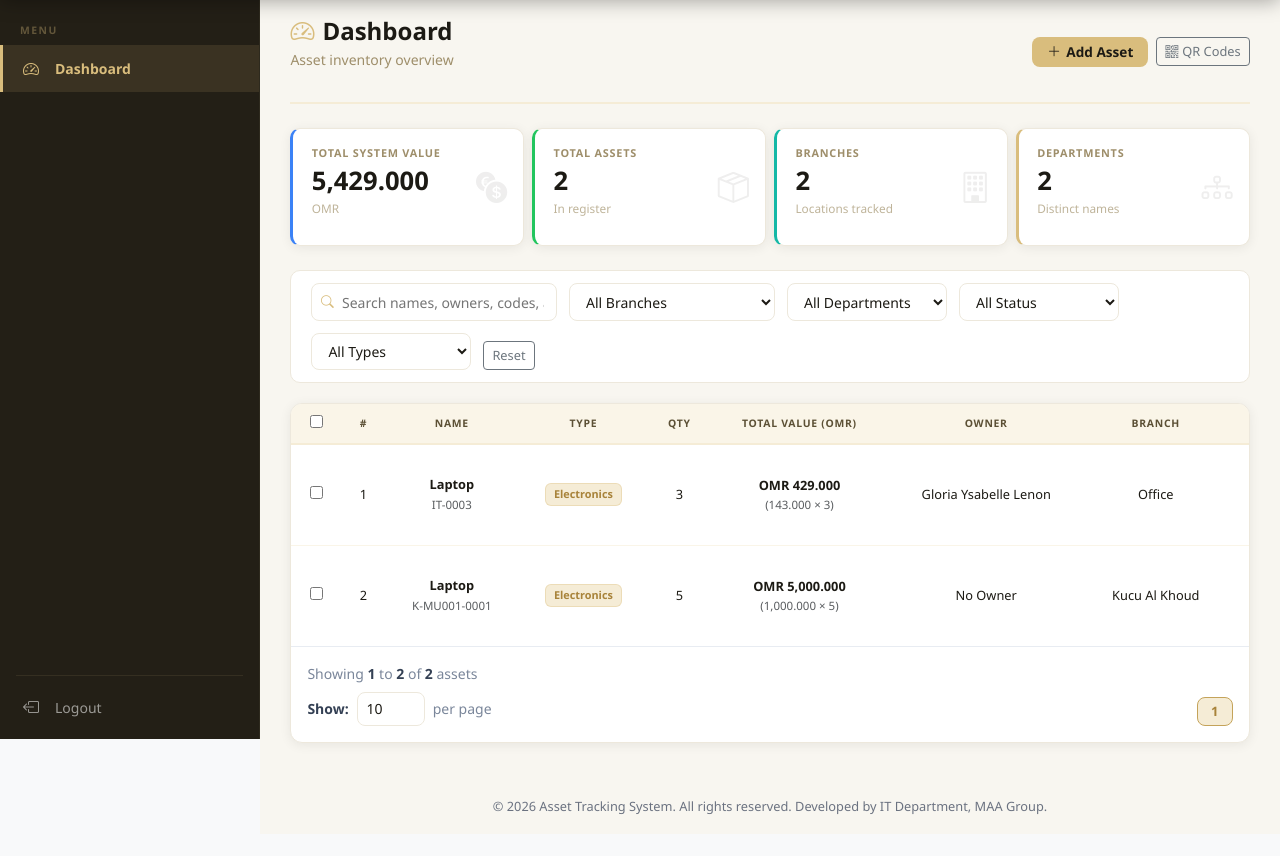
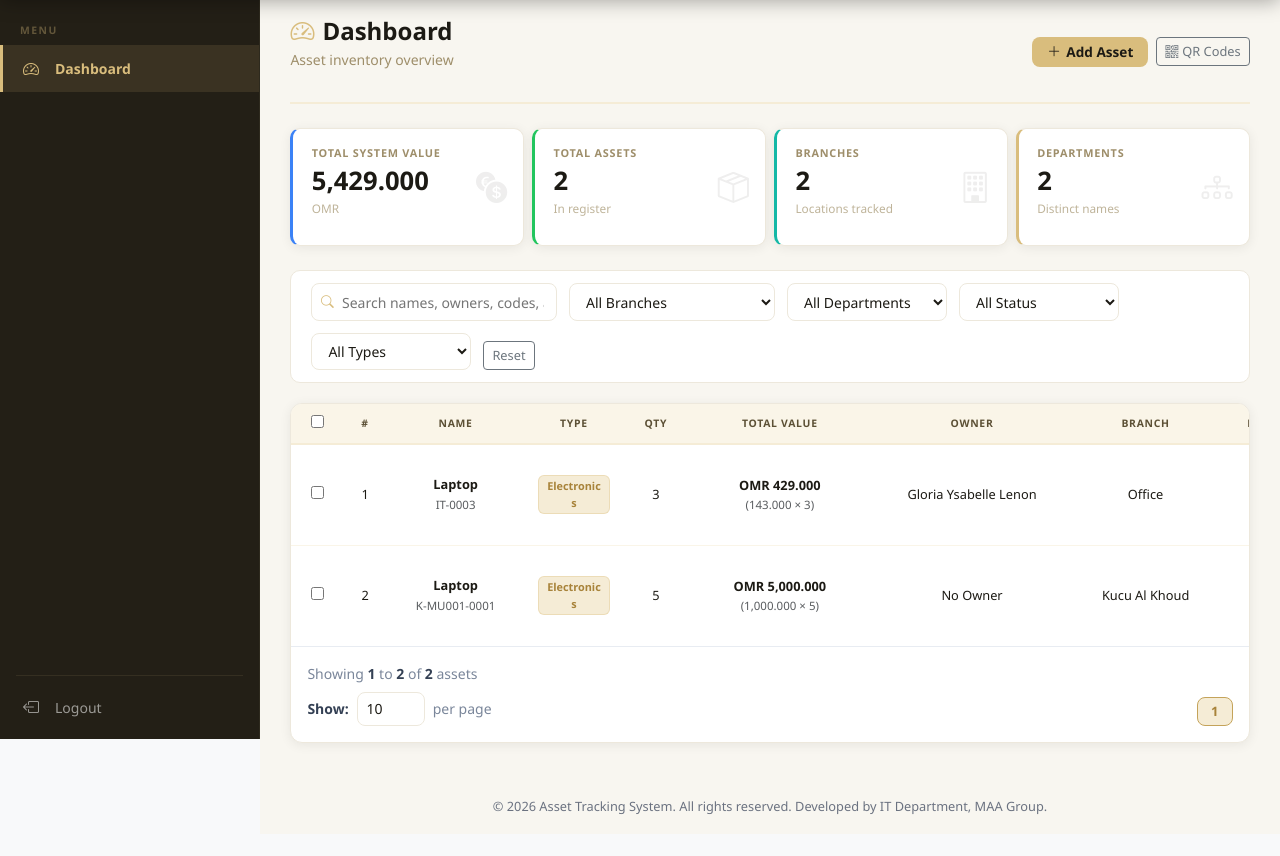
Before and after one commit to Jaypeeeee6/Asset-Tracking-System, a Flask app: page /assets/dashboard in a window 1280 px wide. Shown: the part 61-917 px from the top of the page. Run offline with Flask 3, Linux system fonts and the light colour scheme; the visitor is signed in with stand-in values (Sample User, id 1); data comes from the database, SQL or seed files in the repository; some libraries are stand-ins or nearby versions.

Commit message:
Modify Assets table col widths

```diff
--- a/static/app-dashboard.css
+++ b/static/app-dashboard.css
@@ -559,6 +559,36 @@
     field-sizing: content;
 }
 
+/* Type column — slightly narrower */
+.asset-dashboard .asset-register-card .app-table col.app-table-col-type {
+    width: 6.25rem;
+}
+
+.asset-dashboard .asset-register-card .app-table th.app-table-col-type,
+.asset-dashboard .asset-register-card .app-table td.app-table-col-type {
+    width: 6.25rem;
+    max-width: 6.25rem;
+    white-space: normal;
+    overflow-wrap: anywhere;
+    box-sizing: border-box;
+    text-align: center;
+}
+
+/* Total Value column — col width; max-width alone is ignored on table cells */
+.asset-dashboard .asset-register-card .app-table col.app-table-col-value {
+    width: 11.5rem;
+}
+
+.asset-dashboard .asset-register-card .app-table th.app-table-col-value,
+.asset-dashboard .asset-register-card .app-table td.app-table-col-value {
+    width: 11.5rem;
+    max-width: 11.5rem;
+    white-space: normal;
+    overflow-wrap: anywhere;
+    box-sizing: border-box;
+    text-align: center;
+}
+
 /* ----- Settings page (same shell as dashboard) ----- */
 .asset-dashboard.settings-page .settings-tab-bar.filter-bar {
     align-items: center;
--- a/templates/index.html
+++ b/templates/index.html
@@ -626,7 +626,7 @@
             }
         }
     </style>
-    <link rel="stylesheet" href="{{ url_for('static', filename='app-dashboard.css') }}">
+    <link rel="stylesheet" href="{{ url_for('static', filename='app-dashboard.css') }}?v=4">
 {% endblock %}
 {% block app_content %}
 {% macro page_href(p) -%}
@@ -776,15 +776,29 @@
     <div class="app-card mb-4 asset-register-card">
         {% if assets %}
         <div style="overflow-x:auto;">
-        <table class="app-table" style="width: 100%; min-width: 1400px;">
+        <table class="app-table asset-register-table" style="width: 100%; min-width: 1400px;">
+        <colgroup>
+            <col>
+            <col>
+            <col>
+            <col class="app-table-col-type">
+            <col>
+            <col class="app-table-col-value">
+            <col>
+            <col>
+            <col>
+            <col>
+            <col>
+            <col>
+        </colgroup>
         <thead>
             <tr>
                 <th><input type="checkbox" id="selectAllCheckbox" title="Select All"></th>
                 <th>#</th>
                 <th><a href="{{ url_for('assets.dashboard') }}{{ sort_href('name') }}">Name{% if sort_by == 'name' %} {% if sort_dir == 'asc' %}&#9650;{% else %}&#9660;{% endif %}{% endif %}</a></th>
-                <th><a href="{{ url_for('assets.dashboard') }}{{ sort_href('asset_type') }}">Type{% if sort_by == 'asset_type' %} {% if sort_dir == 'asc' %}&#9650;{% else %}&#9660;{% endif %}{% endif %}</a></th>
+                <th class="app-table-col-type"><a href="{{ url_for('assets.dashboard') }}{{ sort_href('asset_type') }}">Type{% if sort_by == 'asset_type' %} {% if sort_dir == 'asc' %}&#9650;{% else %}&#9660;{% endif %}{% endif %}</a></th>
                 <th><a href="{{ url_for('assets.dashboard') }}{{ sort_href('quantity') }}">QTY{% if sort_by == 'quantity' %} {% if sort_dir == 'asc' %}&#9650;{% else %}&#9660;{% endif %}{% endif %}</a></th>
-                <th><a href="{{ url_for('assets.dashboard') }}{{ sort_href('price') }}">Total Value (OMR){% if sort_by == 'price' %} {% if sort_dir == 'asc' %}&#9650;{% else %}&#9660;{% endif %}{% endif %}</a></th>
+                <th class="app-table-col-value"><a href="{{ url_for('assets.dashboard') }}{{ sort_href('price') }}">Total Value{% if sort_by == 'price' %} {% if sort_dir == 'asc' %}&#9650;{% else %}&#9660;{% endif %}{% endif %}</a></th>
                 <th><a href="{{ url_for('assets.dashboard') }}{{ sort_href('owner') }}">Owner{% if sort_by == 'owner' %} {% if sort_dir == 'asc' %}&#9650;{% else %}&#9660;{% endif %}{% endif %}</a></th>
                 <th><a href="{{ url_for('assets.dashboard') }}{{ sort_href('branch') }}">Branch{% if sort_by == 'branch' %} {% if sort_dir == 'asc' %}&#9650;{% else %}&#9660;{% endif %}{% endif %}</a></th>
                 <th><a href="{{ url_for('assets.dashboard') }}{{ sort_href('department') }}">Department{% if sort_by == 'department' %} {% if sort_dir == 'asc' %}&#9650;{% else %}&#9660;{% endif %}{% endif %}</a></th>
@@ -802,7 +816,7 @@
                     <strong>{{ asset.name }}</strong>
                     <br><small class="text-muted">{{ asset.asset_code }}</small>
                 </td>
-                <td>
+                <td class="app-table-col-type">
                     {% if asset.asset_type %}
                         <span class="badge-type">{{ asset.asset_type }}</span>
                     {% else %}
@@ -810,7 +824,7 @@
                     {% endif %}
                 </td>
                 <td>{{ asset.quantity|fmt_num }}</td>
-                <td>
+                <td class="app-table-col-value">
                     <div class="d-flex flex-column">
                         <span class="fw-bold">OMR {{ ((asset.price or 0.0) * asset.quantity)|fmt_omr }}</span>
                         <small class="text-muted">({{ (asset.price or 0.0)|fmt_omr }} &times; {{ asset.quantity|fmt_num }})</small>
--- a/templates/partials/price_analysis_script.html
+++ b/templates/partials/price_analysis_script.html
@@ -80,7 +80,7 @@ function exportPriceAnalysis() {
     const buildingData = [
         ['BRANCH ANALYSIS'],
         [''],
-        ['Branch Name', 'Total Assets', 'Total Value (OMR)', 'Average Value per Asset (OMR)'],
+        ['Branch Name', 'Total Assets', 'Total Value', 'Average Value per Asset (OMR)'],
         ['', '', '', '']
     ];
 
@@ -108,7 +108,7 @@ function exportPriceAnalysis() {
     const departmentData = [
         ['DEPARTMENT ANALYSIS'],
         [''],
-        ['Branch', 'Department', 'Total Assets', 'Total Value (OMR)', 'Average Value per Asset (OMR)'],
+        ['Branch', 'Department', 'Total Assets', 'Total Value', 'Average Value per Asset (OMR)'],
         ['', '', '', '', '']
     ];
 
@@ -135,7 +135,7 @@ function exportPriceAnalysis() {
     const assetData = [
         ['DETAILED ASSET BREAKDOWN'],
         [''],
-        ['Asset Name', 'Asset Code', 'Branch', 'Department', 'Owner', 'Quantity', 'Unit Price (OMR)', 'Total Value (OMR)', 'Status', 'Asset Type'],
+        ['Asset Name', 'Asset Code', 'Branch', 'Department', 'Owner', 'Quantity', 'Unit Price (OMR)', 'Total Value', 'Status', 'Asset Type'],
         ['', '', '', '', '', '', '', '', '', '']
     ];
 
--- a/templates/price_analysis.html
+++ b/templates/price_analysis.html
@@ -75,7 +75,7 @@
                             <thead>
                                 <tr>
                                     <th>Branch</th>
-                                    <th class="text-end">Total Value (OMR)</th>
+                                    <th class="text-end">Total Value</th>
                                 </tr>
                             </thead>
                             <tbody>
@@ -117,7 +117,7 @@
                             <thead>
                                 <tr>
                                     <th>Department</th>
-                                    <th class="text-end">Total Value (OMR)</th>
+                                    <th class="text-end">Total Value</th>
                                 </tr>
                             </thead>
                             <tbody>
@@ -163,7 +163,7 @@
                             <th>Department</th>
                             <th>QTY</th>
                             <th>Unit Price (OMR)</th>
-                            <th class="text-end">Total Value (OMR)</th>
+                            <th class="text-end">Total Value</th>
                         </tr>
                     </thead>
                     <tbody>
```
